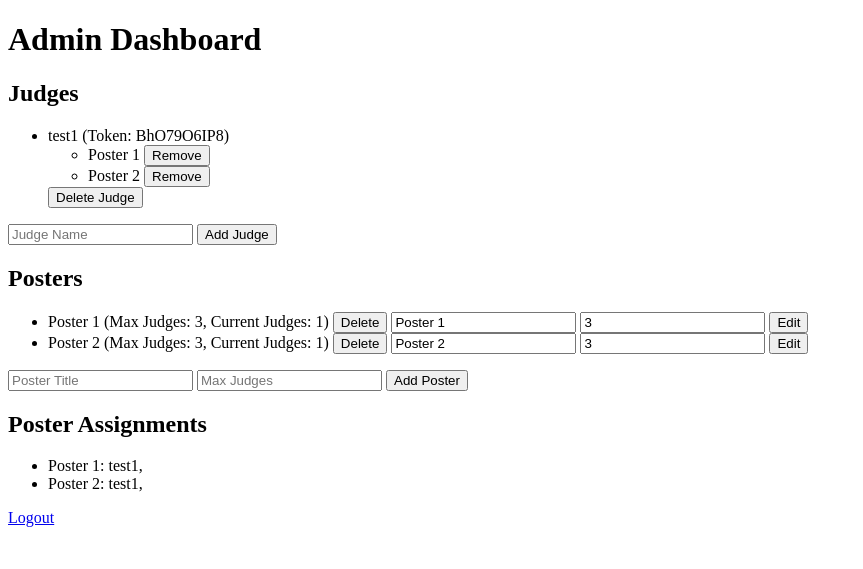
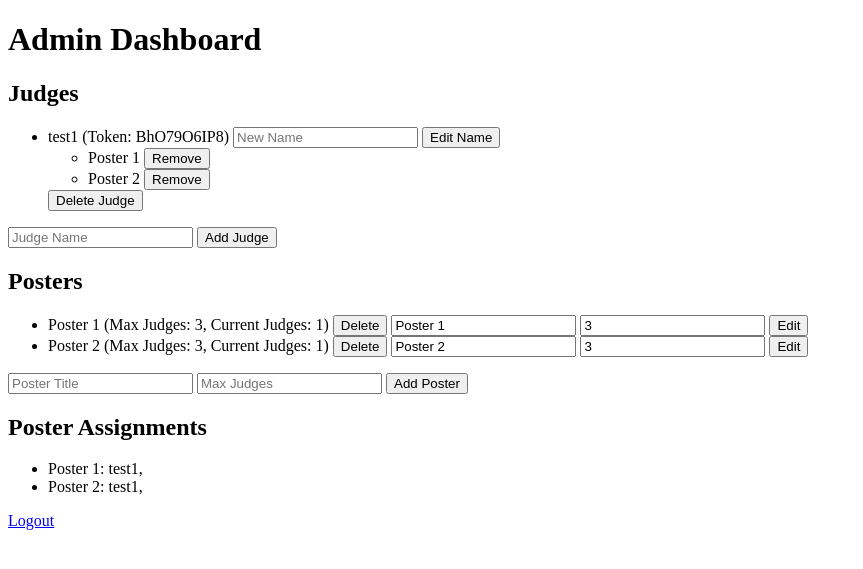
Before and after one commit to sakichika/posterjudge, a Flask app: page /admin/dashboard in a window 1280 px wide. Shown: the top 569 px of the page, without its empty margins (0-863 px from the left). Run offline with Flask 3, Linux system fonts and the light colour scheme; the visitor is signed in with stand-in values (Sample User, id 1).

Commit message:
Your commit message3

```diff
--- a/app.py
+++ b/app.py
@@ -89,6 +89,14 @@ def admin_dashboard():
             token = generate_token()
             judges[token] = {"name": name, "selected_posters": []}
             save_judges(judges)
+
+        elif action == "edit_judge_name":
+            token = request.form["token"]
+            new_name = request.form["new_name"]
+            if token in judges:
+                judges[token]["name"] = new_name
+                save_judges(judges)
+
         elif action == "delete_judge":
             token = request.form["token"]
             if token in judges:
@@ -146,10 +154,10 @@ def admin_dashboard():
                 poster_assignments[poster_id]["judges"].append(judges[token]["name"])
 
     return render_template(
-            "admin.html",
-            posters=posters,
-            judges=judges,
-            poster_assignments=poster_assignments,
+        "admin.html",
+        posters=posters,
+        judges=judges,
+        poster_assignments=poster_assignments,
     )
 
 
--- a/templates/admin.html
+++ b/templates/admin.html
@@ -11,6 +11,12 @@
     {% for token, data in judges.items() %}
         <li>
             {{ data.name }} (Token: {{ token }})
+            <form method="POST" style="display:inline;">
+                <input type="hidden" name="action" value="edit_judge_name">
+                <input type="hidden" name="token" value="{{ token }}">
+                <input type="text" name="new_name" placeholder="New Name" required>
+                <button type="submit">Edit Name</button>
+            </form>
             <ul>
                 {% for poster_id in data.selected_posters %}
                     <li>
```
Lines whose indentation alone changed are shown as unchanged.
